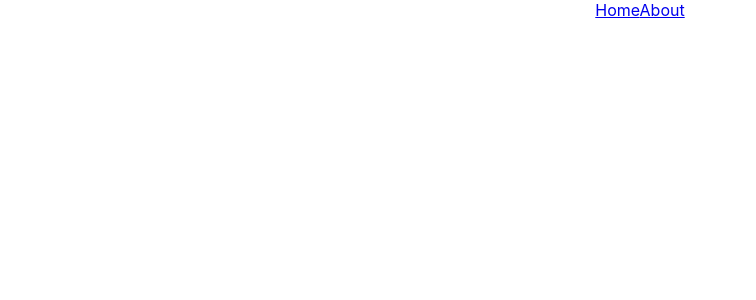
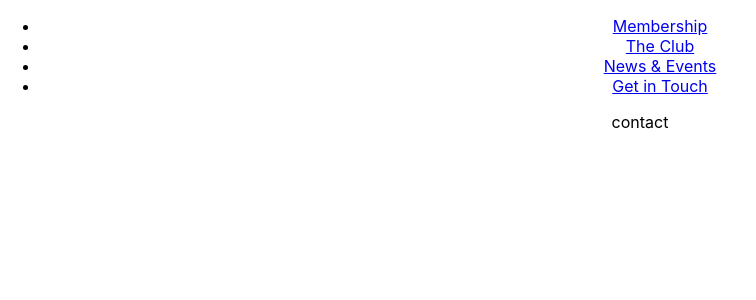
Before and after one commit to MichaelRendall/TitwoodMockup, a React (Create React App) app: page /contact in a window 1280 px wide. Shown: the top 300 px of the page, without its empty margins (0-756 px from the left). Built offline with nearby package versions, Linux system fonts and the light colour scheme.

Commit message:
created routes

```diff
--- a/src/App.js
+++ b/src/App.js
@@ -1,15 +1,33 @@
 import "./App.css";
-import { Route } from "react-router-dom";
+import { Route, Switch } from "react-router-dom";
 import Home from "./pages/Home";
+import Membership from "./pages/Membership";
+import TheClub from "./pages/TheClub";
+import News from "./pages/News";
+import Contact from "./pages/Contact";
 import Header from "./components/layout/Header";
 
 function App() {
   return (
     <div className="App">
       <Header />
-      <Route path="/" exact>
-        <Home />
-      </Route>
+      <Switch>
+        <Route path="/" exact>
+          <Home />
+        </Route>
+        <Route path="/membership" exact>
+          <Membership />
+        </Route>
+        <Route path="/the-club" exact>
+          <TheClub />
+        </Route>
+        <Route path="/news" exact>
+          <News />
+        </Route>
+        <Route path="/contact" exact>
+          <Contact />
+        </Route>
+      </Switch>
     </div>
   );
 }
--- a/src/components/layout/Header.js
+++ b/src/components/layout/Header.js
@@ -3,8 +3,22 @@ import { NavLink } from "react-router-dom";
 const Header = () => {
   return (
     <header>
-      <NavLink to="/">Home</NavLink>
-      <NavLink to="/about">About</NavLink>
+      <nav>
+        <ul>
+          <li>
+            <NavLink to="/membership">Membership</NavLink>
+          </li>
+          <li>
+            <NavLink to="/the-club">The Club</NavLink>
+          </li>
+          <li>
+            <NavLink to="/news">News &amp; Events</NavLink>
+          </li>
+          <li>
+            <NavLink to="/contact">Get in Touch</NavLink>
+          </li>
+        </ul>
+      </nav>
     </header>
   );
 };
--- /dev/null
+++ b/src/pages/Contact.js
@@ -0,0 +1,5 @@
+const Contact = () => {
+	return "contact";
+  };
+
+  export default Contact;
--- /dev/null
+++ b/src/pages/Membership.js
@@ -0,0 +1,5 @@
+const Membership = () => {
+	return "membership";
+  };
+
+  export default Membership;
--- /dev/null
+++ b/src/pages/News.js
@@ -0,0 +1,5 @@
+const News = () => {
+	return "news";
+  };
+
+  export default News;
--- /dev/null
+++ b/src/pages/TheClub.js
@@ -0,0 +1,5 @@
+const About = () => {
+	return "about the club";
+  };
+
+  export default About;
```
